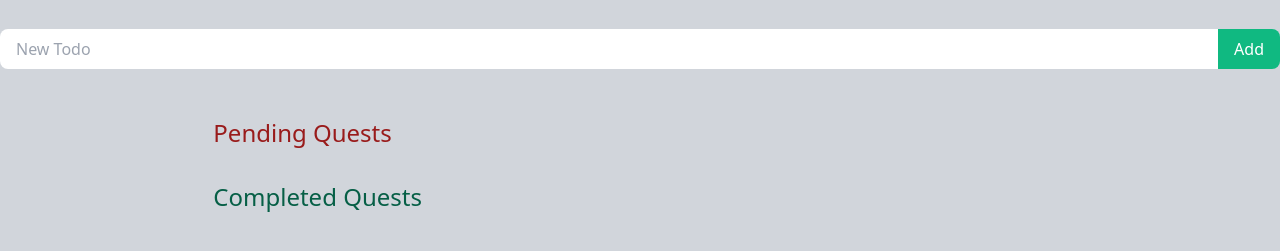
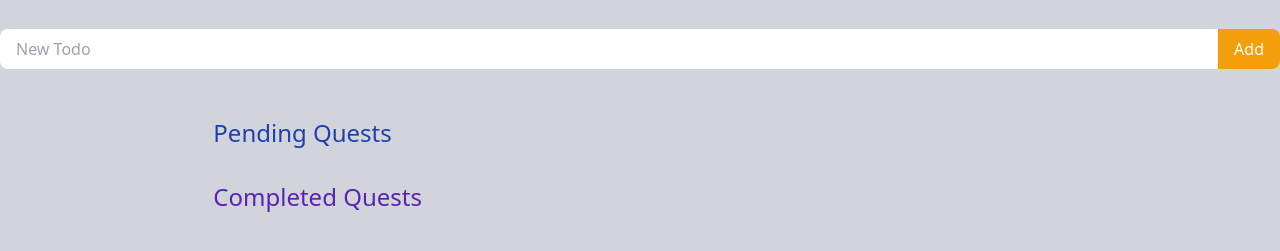
Before and after one commit to Rbazan22/intro-html-js, a plain HTML site: page index.html in a window 1280 px wide. Shown: the part 333-584 px from the top of the page. Drawn offline with nearby package versions, Linux system fonts and the light colour scheme.

Commit message:
Final Product

```diff
--- a/index.html
+++ b/index.html
@@ -25,7 +25,7 @@
             placeholder="New Todo"
           />
           <button
-            class="bg-green-500 text-white py-2 px-4 rounded-r-lg hover:bg-green-700"
+            class="bg-yellow-500 text-white py-2 px-4 rounded-r-lg hover:bg-green-700"
           >
             Add
           </button>
@@ -33,11 +33,11 @@
       </div>
       <div id="todos" class="w-2/3 space-y-8 my-4">
         <div>
-          <h3 class="text-2xl text-red-800">Pending Quests</h3>
+          <h3 class="text-2xl text-blue-800">Pending Quests</h3>
           <ul id="pendingList" class="space-y-4"></ul>
         </div>
         <div>
-          <h3 class="text-2xl text-green-800">Completed Quests</h3>
+          <h3 class="text-2xl text-purple-800">Completed Quests</h3>
           <ul id="completedList" class="space-y-4"></ul>
         </div>
       </div>
```
